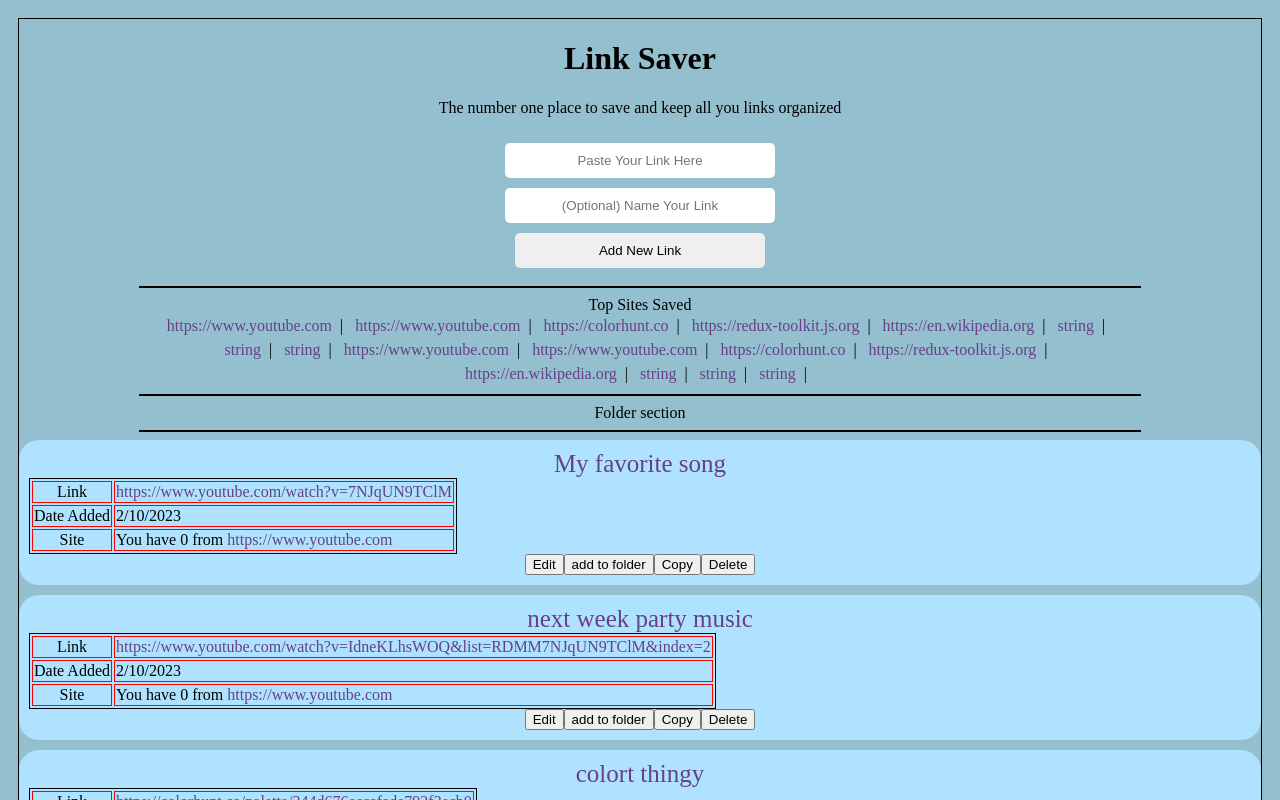
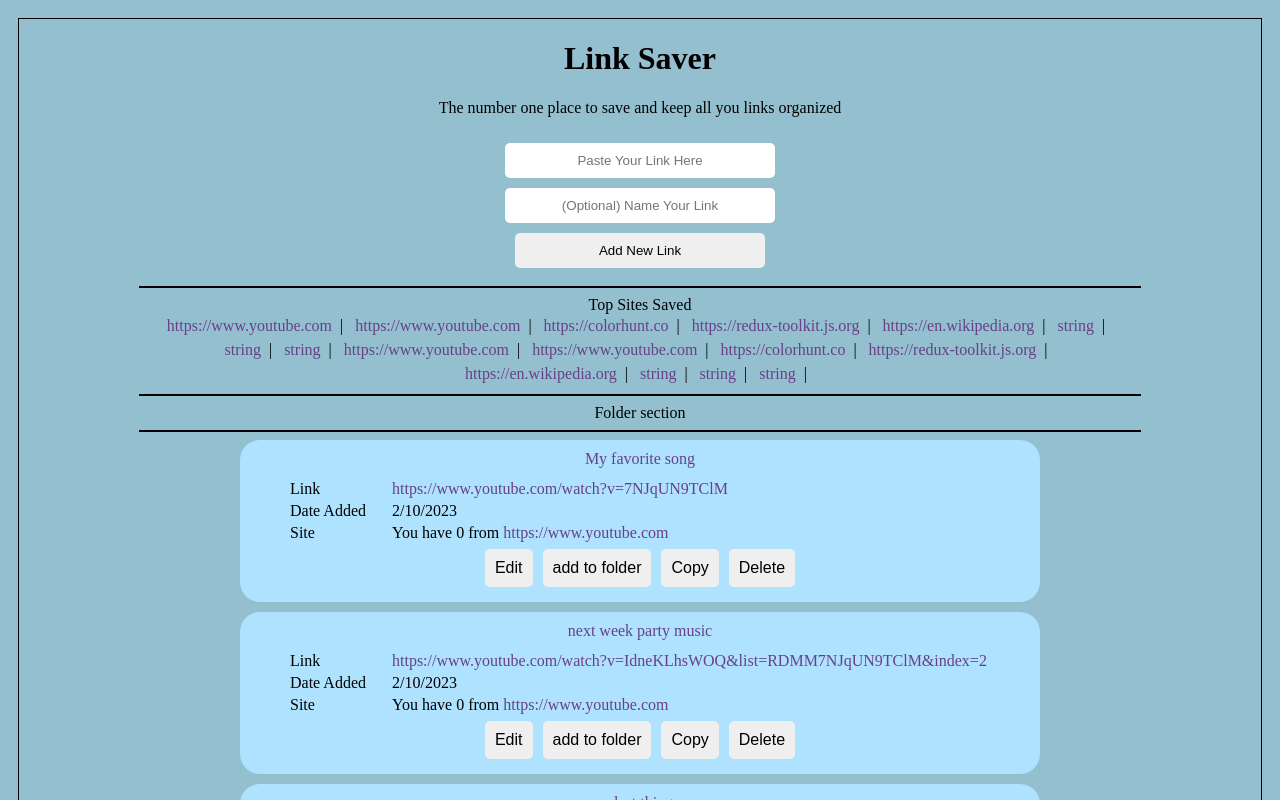
Before and after one commit to Azeem-Cole/linksaverdotcom, a React (Create React App) app: page / in a window 1280 px wide. Shown: the top 800 px of the page. Built offline with nearby package versions, Linux system fonts and the light colour scheme.

Commit message:
link + button styling

```diff
--- a/src/sharedComponent/link/LinkCard.css
+++ b/src/sharedComponent/link/LinkCard.css
@@ -1,38 +1,52 @@
+.MainLinkArea {
+  display: inline-block;
+}
+
 .LinkCardContainer {
-  display: inline-block;
   padding-inline-start: 0px;
   margin: 0;
+  max-width: 800px;
 }
 
 .LinkCard {
-  padding: 10px;
+  padding: 10px 50px 10px 50px;
   background-color: #aee2ff;
   margin-bottom: 10px;
   border-radius: 20px;
 }
+
+.LinkName {
+  margin: 0 0 10px 0;
+}
+
 .LinkDataTable {
-  border: 1px solid black;
-  max-width: inherit;
+  width: 100%;
 }
 
 .LinkDataTable > tr > td {
-  word-wrap: break-word;
-  border: 1px solid red;
+  text-align: left;
 }
 
-.Column2 > p > a {
-  height: 100px;
-  word-wrap: break-word;
-}
-
-.LinkInfo {
-  width: fit-content;
-  margin: 0;
+.LinkDataTable > tr > td > p {
+  margin: 2px;
   padding: 0;
 }
 
-.LinkName {
-  text-align: center;
-  width: 100%;
-  font-size: 25px;
+.Column1 {
+  width: 100px;
 }
+.Column2 {
+  word-break: break-all;
+}
+.Column2 > p,
+.Column2 > p > a {
+  text-align: left;
+}
+
+.button {
+  padding: 10px;
+  margin: 5px;
+  border: 0px;
+  border-radius: 5px;
+  font-size: 16px;
+}
--- a/src/sharedComponent/link/LinkCard.tsx
+++ b/src/sharedComponent/link/LinkCard.tsx
@@ -19,9 +19,9 @@
         </a>
       </p>
 
-      <table className="LinkDataTable">
+      <table className="LinkDataTable" cellPadding="0" cellSpacing="0">
         <tr>
-          <td>Link</td>
+          <td className="Column1">Link</td>
           <td className="Column2">
             <p className="LinkInfo LinkUrl">
               <a href={url} target="_blank" rel="noopener noreferrer">
@@ -31,14 +31,14 @@
           </td>
         </tr>
         <tr>
-          <td>Date Added</td>
-          <td>
+          <td className="Column1">Date Added</td>
+          <td className="Column2">
             <p className="LinkInfo LinkDate">{String(date[0])}</p>
           </td>
         </tr>
         <tr>
-          <td> Site </td>
-          <td>
+          <td className="Column1"> Site </td>
+          <td className="Column2">
             <p className="LinkInfo LinkSite">
               You have {siteCount} from&nbsp;
               {
@@ -50,12 +50,13 @@
           </td>
         </tr>
       </table>
-      <>
-        <button>Edit</button>
-        <button>add to folder</button>
-        <button>Copy</button>
-        <button>Delete</button>
-      </>
+
+      <div>
+        <button className="button">Edit</button>
+        <button className="button">add to folder</button>
+        <button className="button">Copy</button>
+        <button className="button">Delete</button>
+      </div>
     </>
   );
 };
```
